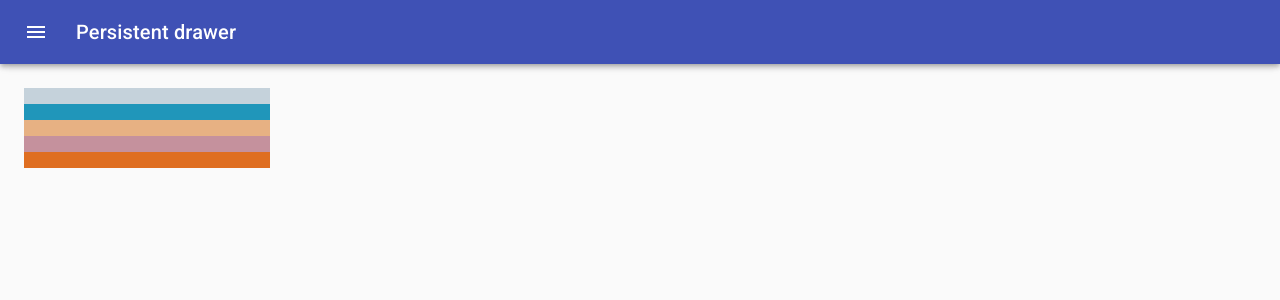
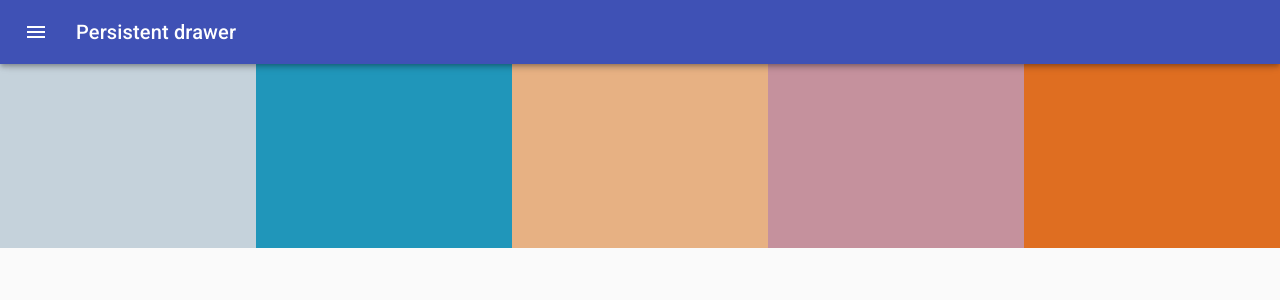
Before and after one commit to seanc-dev/react-color-picker, a React (Create React App) app: page /palette/new in a window 1280 px wide. Shown: the top 300 px of the page. Built offline with nearby package versions, Linux system fonts and the light colour scheme.

Commit message:
Add DraggableColorBox

```diff
--- a/src/Scenes/NewPaletteForm/NewPaletteForm.scene.js
+++ b/src/Scenes/NewPaletteForm/NewPaletteForm.scene.js
@@ -12,6 +12,8 @@ import IconButton from "@material-ui/core/IconButton";
 import MenuIcon from "@material-ui/icons/Menu";
 import ChevronLeftIcon from "@material-ui/icons/ChevronLeft";
 import { ChromePicker } from "react-color";
+
+import DraggableColorBox from "./components/DraggableColorBox.component";
 
 const drawerWidth = 300;
 
@@ -56,13 +58,13 @@ const useStyles = makeStyles((theme) => ({
   },
   content: {
     flexGrow: 1,
-    padding: theme.spacing(3),
+    // padding: theme.spacing(3),
     transition: theme.transitions.create("margin", {
       easing: theme.transitions.easing.sharp,
       duration: theme.transitions.duration.leavingScreen,
     }),
     marginLeft: -drawerWidth,
-    height: "100vh -48px",
+    height: "calc(100vh - 64px)",
   },
   contentShift: {
     transition: theme.transitions.create("margin", {
@@ -70,10 +72,6 @@ const useStyles = makeStyles((theme) => ({
       duration: theme.transitions.duration.enteringScreen,
     }),
     marginLeft: 0,
-  },
-  colorBox: {
-    height: "25%",
-    width: "20%",
   },
 }));
 
@@ -164,10 +162,7 @@ function NewPaletteForm() {
       >
         <div className={classes.drawerHeader} />
         {colorsArray.map((color) => (
-          <div
-            className={classes.colorBox}
-            style={{ backgroundColor: color }}
-          ></div>
+          <DraggableColorBox backgroundColor={color} />
         ))}
       </main>
     </div>
--- /dev/null
+++ b/src/Scenes/NewPaletteForm/components/DraggableColorBox.component.js
@@ -0,0 +1,27 @@
+import React from "react";
+import { makeStyles } from "@material-ui/styles";
+
+const useStyles = makeStyles(() => ({
+  DraggableColorBox: {
+    width: "20%",
+    height: "25%",
+    margin: "0 auto",
+    display: "inline-block",
+    position: "relative",
+    cursor: "pointer",
+    textTransform: "uppercase",
+    marginBottom: "-3.5px",
+  },
+}));
+
+function DraggableColorBox({ backgroundColor }) {
+  const classes = useStyles();
+  return (
+    <div
+      className={classes.DraggableColorBox}
+      style={{ backgroundColor }}
+    ></div>
+  );
+}
+
+export default DraggableColorBox;
```
